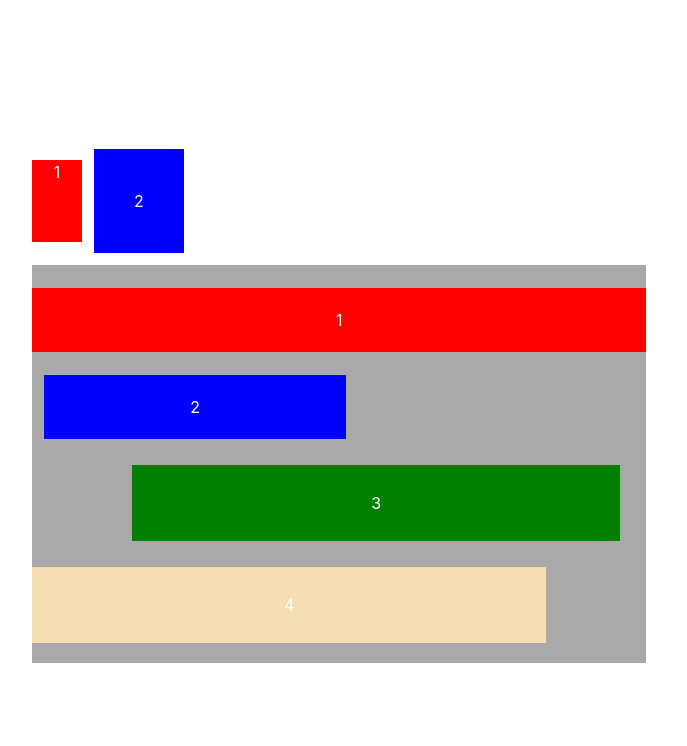
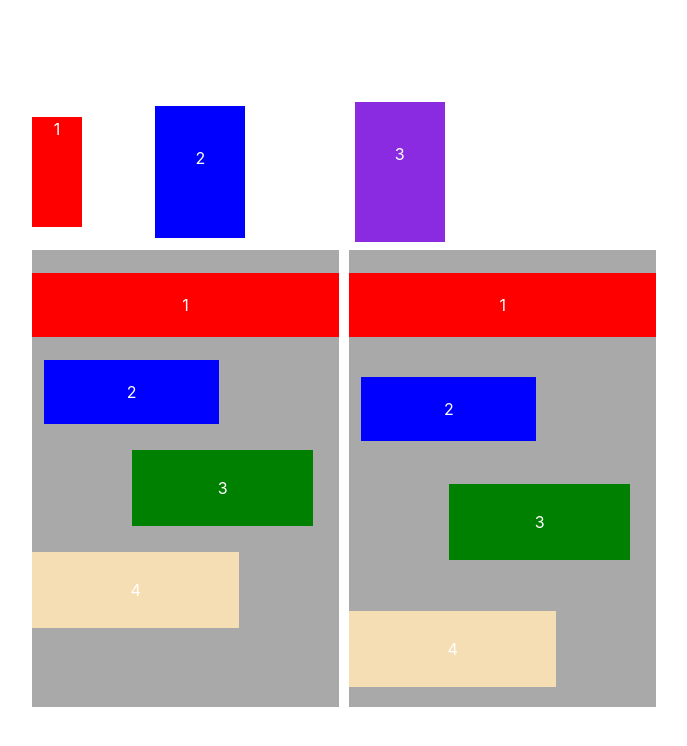
Before and after one commit to carlosjorger/vue-fluid-dnd, a Vue app: page / in a window 1280 px wide. Shown: the top 746 px of the page, without its empty margins (224-911 px from the left). Built offline with nearby package versions, Linux system fonts and the light colour scheme.

Commit message:
✨ feat: add gap support

```diff
--- a/src/App.vue
+++ b/src/App.vue
@@ -4,8 +4,10 @@ import Droppable from "./components/Droppable.vue";
 </script>
 
 <template>
-  <Droppable droppable-id="3" direction="horizontal">
-    <div style="width: 80%; display: flex; flex-direction: row">
+  <Droppable droppable-id="1" direction="horizontal">
+    <div
+      style="width: 80%; display: flex; flex-direction: row; column-gap: 10%"
+    >
       <Draggable draggable-id="h1" enable-drag v-slot="{ setRef }">
         <div
           :ref="setRef"
@@ -27,19 +29,33 @@ import Droppable from "./components/Droppable.vue";
             background-color: blue;
             padding: 40px;
             margin: 12px;
-            margin-right: 100px;
+            margin-right: 40px;
           "
         >
           2
         </div>
       </Draggable>
+      <Draggable draggable-id="h3" enable-drag v-slot="{ setRef }">
+        <div
+          :ref="setRef"
+          style="
+            color: white;
+            background-color: blueviolet;
+            padding: 40px;
+            margin: 8px;
+            height: 60px;
+          "
+        >
+          3
+        </div>
+      </Draggable>
     </div>
   </Droppable>
-
+  <div style="display: flex; flex-direction: row; column-gap: 10px">
     <Droppable droppable-id="2" direction="vertical">
       <div
         style="
-        width: 80%;
+          width: 40%;
           background-color: darkgray;
           display: inline-block;
           overflow: hidden;
@@ -67,7 +83,7 @@ import Droppable from "./components/Droppable.vue";
               background-color: blue;
               padding: 20px 0;
               margin: 12px;
-            margin-right: 300px;
+              margin-right: 120px;
             "
           >
             2
@@ -103,4 +119,75 @@ import Droppable from "./components/Droppable.vue";
         </Draggable>
       </div>
     </Droppable>
+    <Droppable droppable-id="3" direction="vertical">
+      <div
+        style="
+          width: 40%;
+          background-color: darkgray;
+          display: inline-block;
+          overflow: hidden;
+          display: block;
+          display: flex;
+          flex-direction: column;
+          gap: 5px;
+        "
+      >
+        <Draggable draggable-id="1" enable-drag v-slot="{ setRef }"
+          ><div
+            :ref="setRef"
+            style="
+              color: white;
+              background-color: red;
+              padding: 20px 0;
+              margin: 23px 0;
+            "
+          >
+            1
+          </div>
+        </Draggable>
+        <Draggable draggable-id="2" enable-drag v-slot="{ setRef }">
+          <div
+            :ref="setRef"
+            style="
+              color: white;
+              background-color: blue;
+              padding: 20px 0;
+              margin: 12px;
+              margin-right: 120px;
+            "
+          >
+            2
+          </div>
+        </Draggable>
+        <Draggable draggable-id="3" enable-drag v-slot="{ setRef }"
+          ><div
+            :ref="setRef"
+            style="
+              color: white;
+              background-color: green;
+              padding: 26px 0;
+              margin: 26px;
+              margin-left: 100px;
+            "
+          >
+            3
+          </div>
+        </Draggable>
+        <Draggable draggable-id="3" enable-drag v-slot="{ setRef }"
+          ><div
+            :ref="setRef"
+            style="
+              color: white;
+              background-color: wheat;
+              padding: 26px 0;
+              margin: 20px 0;
+              margin-right: 100px;
+            "
+          >
+            4
+          </div>
+        </Draggable>
+      </div>
+    </Droppable>
+  </div>
 </template>
--- a/src/components/Draggable.vue
+++ b/src/components/Draggable.vue
@@ -32,7 +32,6 @@ onMounted(() => {
   eventBus.on("drag", (param) => {
     const { element, height, width, draggableIdEvent } = param;
     if (draggableId == draggableIdEvent) {
-      console.log(element, height, width);
       moveHeight(element, height, width);
     }
   });
@@ -157,10 +156,14 @@ const calculateHeightWhileDragging = (
   const currentMarginBottom = parseFloatEmpty(current.style.marginBottom);
   const currentMarginTop = parseFloatEmpty(current.style.marginTop);
   let bottom = currentMarginBottom;
+  let top = currentMarginTop;
+  const gap = computeGapPixels(current.parentElement as HTMLElement, "rowGap");
+  if (gap > 0) {
+    return height + top + bottom + gap;
+  }
   if (brotherMarginTop <= currentMarginBottom) {
     bottom -= brotherMarginTop;
   }
-  let top = currentMarginTop;
   const previousElement = current.previousElementSibling as HTMLElement;
   if (previousElement) {
     const previousMarginBottom = parseFloatEmpty(
@@ -181,10 +184,17 @@ const calculateWidthWhileDragging = (
   const currentMarginRight = parseFloatEmpty(current.style.marginRight);
   const currentMarginLeft = parseFloatEmpty(current.style.marginLeft);
   let right = currentMarginRight;
+  let left = currentMarginLeft;
+  const gap = computeGapPixels(
+    current.parentElement as HTMLElement,
+    "columnGap"
+  );
+  if (gap > 0) {
+    return width + left + right + gap;
+  }
   if (brotherMarginLeft <= currentMarginRight) {
     right -= brotherMarginLeft;
   }
-  let left = currentMarginLeft;
 
   const previousElement = current.previousElementSibling as HTMLElement;
   if (previousElement) {
@@ -195,7 +205,20 @@ const calculateWidthWhileDragging = (
       left = previousMarginRight - currentMarginLeft;
     }
   }
-  return width + left + right;
+  return width + left + right + gap;
+};
+const computeGapPixels = (
+  element: HTMLElement,
+  gapType: "columnGap" | "rowGap"
+) => {
+  const gap = getComputedStyle(element as HTMLElement)[gapType];
+  if (gap.match("%")) {
+    const gap_percent = parseFloatEmpty(gap.replace("%", ""));
+    const { width } = element.getBoundingClientRect();
+    return width * (gap_percent / 100);
+  }
+  const gap_px = parseFloatEmpty(gap.replace("px", ""));
+  return gap_px;
 };
 const assignOnmouseup = (
   element: HTMLElement,
@@ -238,7 +261,7 @@ const moveHeight = (element: HTMLElement, height: number, width: number) => {
   }
 };
 const parseFloatEmpty = (value: string) => {
-  if (!value || value.trim().length == 0) {
+  if (!value || value.trim().length == 0 || value == "normal") {
     return 0;
   }
   return parseFloat(value);
@@ -255,6 +278,5 @@ watch(childRef, (element) => {
   cursor: v-bind("computedCursor");
 }
 </style>
-<!-- TODO: add gap support -->
 <!-- TODO: refactor -->
 <!-- TODO: fix drop outside windows -->
```
Lines whose indentation alone changed are shown as unchanged.
